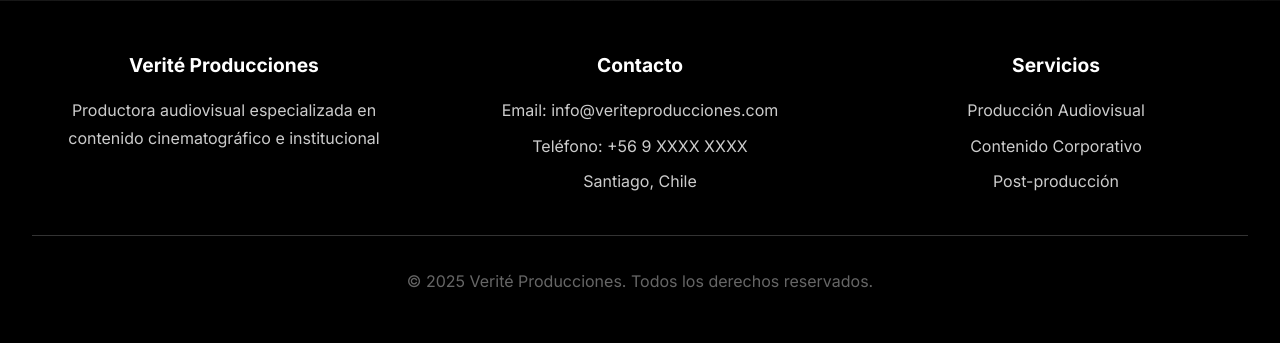
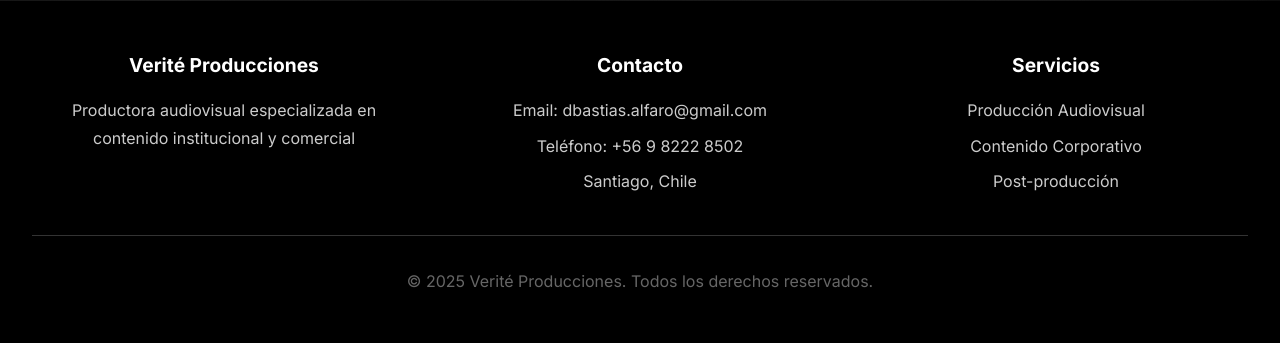
Before and after one commit to dbastias37/Verite-producciones, a Flask app: page / in a window 1280 px wide. Shown: the part 5137-5480 px from the top of the page. Run offline with Flask 3, Linux system fonts and the light colour scheme.

Commit message:
index.html

```diff
--- a/templates/index.html
+++ b/templates/index.html
@@ -10,7 +10,7 @@
 
     <!-- Open Graph -->
     <meta property="og:title" content="Verité Producciones - Productora Audiovisual">
-    <meta property="og:description" content="Productora audiovisual especializada en contenidos cinematográficos e institucionales de alta calidad.">
+    <meta property="og:description" content="Producciones audiovisuales para publicidad e instituciones en alta calidad.">
     <meta property="og:type" content="website">
 
     <!-- Fonts -->
@@ -625,7 +625,7 @@
     <section class="hero">
         <div class="hero-content">
             <h1>Contenido Audiovisual de Alta Calidad</h1>
-            <p>Creamos experiencias visuales que conectan, inspiran y transforman. Desde producciones cinematográficas hasta contenido institucional de primera clase.</p>
+            <p>Creamos experiencias visuales que conectan, inspiran y transforman. Desde producciones publicitarias o promocionales hasta contenido institucional de alta calidad.</p>
             <a href="#quote" class="cta-button">Solicitar Cotización</a>
         </div>
     </section>
@@ -661,50 +661,50 @@
                 <!-- REEMPLAZAR ESTOS VIDEOS CON TUS PROPIOS ENLACES DE YOUTUBE -->
                 <div class="video-item animate-on-scroll">
                     <div class="video-container">
-                        <iframe src="https://www.youtube.com/embed/dQw4w9WgXcQ"
+                        <iframe src="https://www.youtube.com/embed/9Myq8ksKVgQ"
                                 title="Proyecto Corporativo 1"
                                 frameborder="0"
                                 allow="accelerometer; autoplay; clipboard-write; encrypted-media; gyroscope; picture-in-picture"
                                 allowfullscreen>
                         </iframe>
                     </div>
-                    <h3 class="video-title">Video Corporativo Premium</h3>
+                    <h3 class="video-title">Video Institucional CPV Providencia</h3>
                 </div>
 
                 <div class="video-item animate-on-scroll">
                     <div class="video-container">
-                        <iframe src="https://www.youtube.com/embed/dQw4w9WgXcQ"
+                        <iframe src="https://www.youtube.com/embed/nnzQByPbFV4"
                                 title="Proyecto Institucional 1"
                                 frameborder="0"
                                 allow="accelerometer; autoplay; clipboard-write; encrypted-media; gyroscope; picture-in-picture"
                                 allowfullscreen>
                         </iframe>
                     </div>
-                    <h3 class="video-title">Contenido Institucional</h3>
+                    <h3 class="video-title">Miniserie de Youtube "Aprende Emprende"</h3>
                 </div>
 
                 <div class="video-item animate-on-scroll">
                     <div class="video-container">
-                        <iframe src="https://www.youtube.com/embed/dQw4w9WgXcQ"
+                        <iframe src="https://www.youtube.com/embed/0u753KbGQWk"
                                 title="Proyecto Cinematográfico 1"
                                 frameborder="0"
                                 allow="accelerometer; autoplay; clipboard-write; encrypted-media; gyroscope; picture-in-picture"
                                 allowfullscreen>
                         </iframe>
                     </div>
-                    <h3 class="video-title">Producción Cinematográfica</h3>
+                    <h3 class="video-title">cobertura de eventos y contenido promocional</h3>
                 </div>
 
                 <div class="video-item animate-on-scroll">
                     <div class="video-container">
-                        <iframe src="https://www.youtube.com/embed/dQw4w9WgXcQ"
+                        <iframe src="https://www.youtube.com/embed/YaTt2K_Xy54"
                                 title="Proyecto Comercial 1"
                                 frameborder="0"
                                 allow="accelerometer; autoplay; clipboard-write; encrypted-media; gyroscope; picture-in-picture"
                                 allowfullscreen>
                         </iframe>
                     </div>
-                    <h3 class="video-title">Contenido Comercial</h3>
+                    <h3 class="video-title">Campañas</h3>
                 </div>
             </div>="accelerometer; autoplay; clipboard-write; encrypted-media; gyroscope; picture-in-picture"
                             allowfullscreen>
@@ -724,7 +724,7 @@
                 <div class="jotform-container">
                     <!-- REEMPLAZAR ESTE IFRAME CON TU JOTFORM -->
                     <iframe
-                        src="https://form.jotform.com/XXXXXXXXX"
+                        src="https://form.jotform.com/251858061207052"
                         title="Formulario de Cotización"
                         frameborder="0"
                         scrolling="no">
@@ -774,12 +774,12 @@
             <div class="footer-content">
                 <div class="footer-section">
                     <h3>Verité Producciones</h3>
-                    <p>Productora audiovisual especializada en contenido cinematográfico e institucional</p>
+                    <p>Productora audiovisual especializada en contenido institucional y comercial </p>
                 </div>
                 <div class="footer-section">
                     <h3>Contacto</h3>
-                    <p>Email: info@veriteproducciones.com</p>
-                    <p>Teléfono: +56 9 XXXX XXXX</p>
+                    <p>Email: dbastias.alfaro@gmail.com</p>
+                    <p>Teléfono: +56 9 8222 8502</p>
                     <p>Santiago, Chile</p>
                 </div>
                 <div class="footer-section">
```
